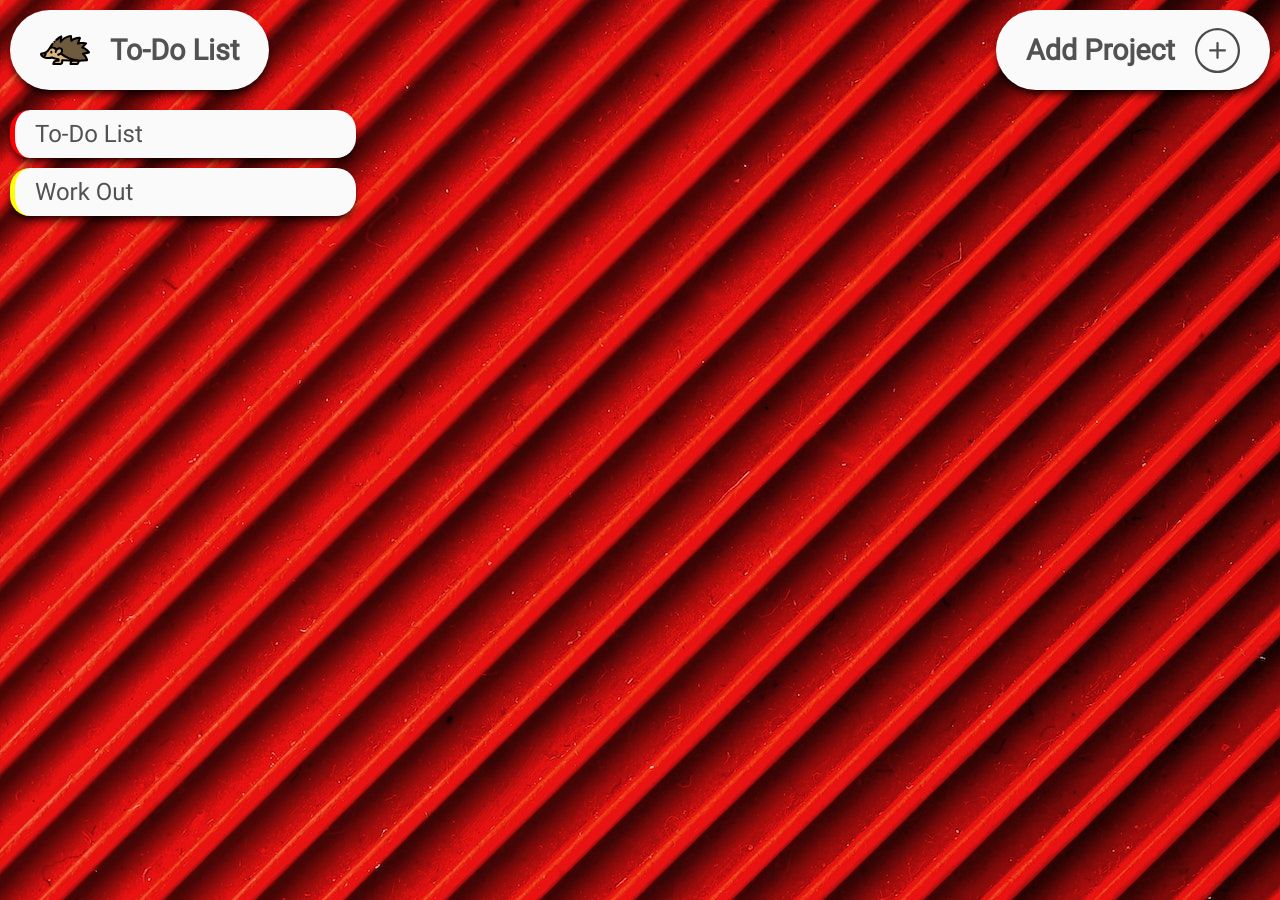
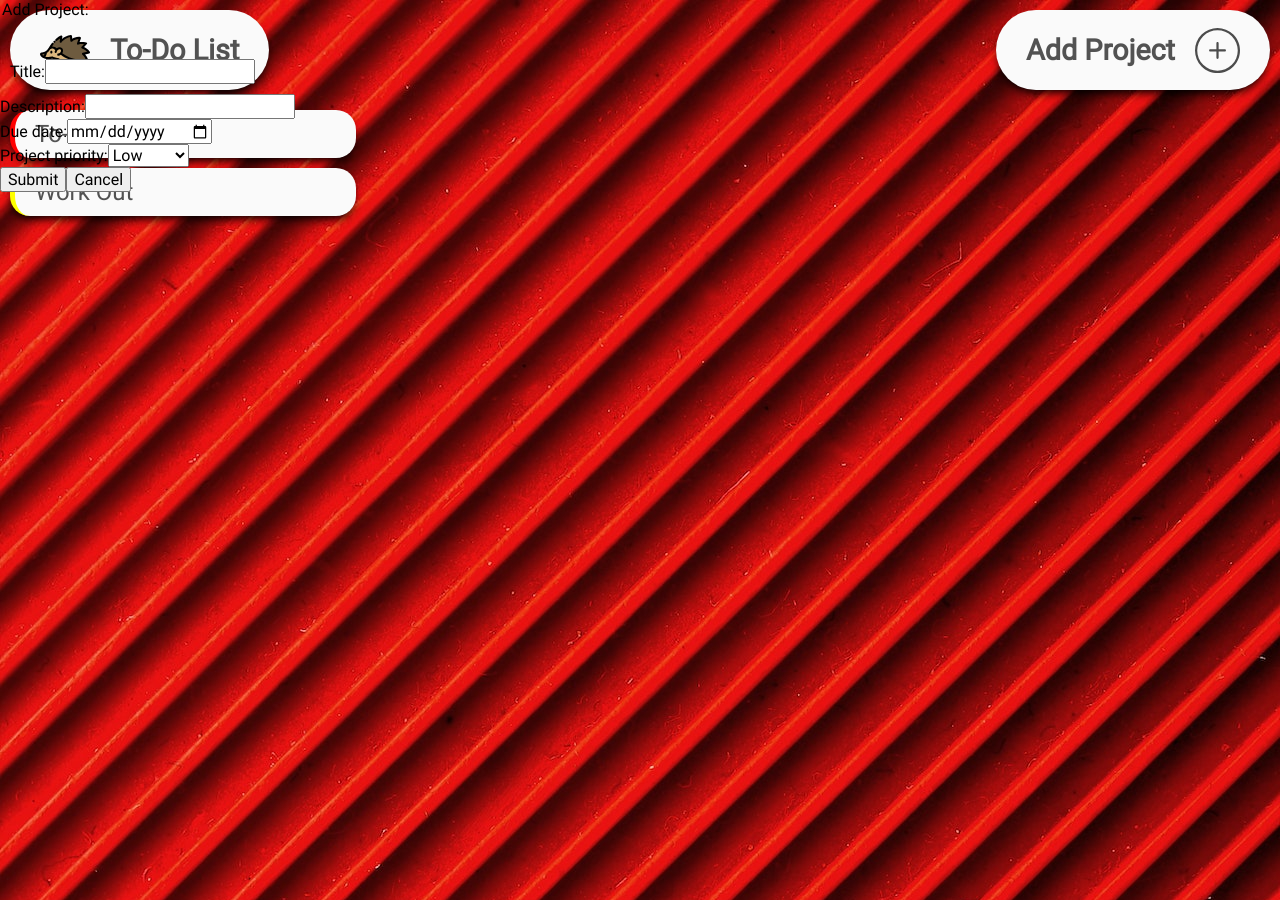
Before and after one commit to Duesenberg/todo-list, a website built with webpack: page dist/index.html in a window 1280 px wide. Both pictures are taken after a click on the button "Add Project". Built offline with nearby package versions, Linux system fonts and the light colour scheme.

Commit message:
Add option to create new project
Added an option to create new projects.
Still need to add style to this form and the previous one (for the
checklist), and to add code to prevent multiple forms from stacking.

```diff
--- a/package.json
+++ b/package.json
@@ -23,5 +23,8 @@
     "style-loader": "^3.3.1",
     "webpack": "^5.75.0",
     "webpack-cli": "^5.0.0"
+  },
+  "dependencies": {
+    "date-fns": "^2.29.3"
   }
 }
--- a/src/index.js
+++ b/src/index.js
@@ -1,8 +1,8 @@
 //need to:
-//add checkboxes for the list items in the project checklist
-//add functionalith to change priority of project via project window
+//prevent multiple forms from stacking
 
 import './style.css';
+import {format, parseISO} from 'date-fns';
 
 const toDoList = [
   {
@@ -305,6 +305,7 @@
   const submitButton = document.createElement('button');
   const cancelButton = document.createElement('button');
 
+  //form
   form.classList.add('checklist-form');
   form.setAttribute('action', '');
   form.setAttribute('method', '');
@@ -314,6 +315,7 @@
   legend.textContent = 'Add Task:';
   form.appendChild(legend);
 
+  //task
   taskContainer.classList.add('task-container');
   form.appendChild(taskContainer);
 
@@ -328,6 +330,7 @@
     checkListItemText.setAttribute('required', '');
     taskContainer.appendChild(checkListItemText);
 
+  //checked
   checkBoxContainer.classList.add('checkbox-container');
   form.appendChild(checkBoxContainer);
 
@@ -342,6 +345,7 @@
     checkBox.setAttribute('required', '');
     checkBoxContainer.appendChild(checkBox);
 
+  //submit
   submitButton.classList.add('submit-task');
   submitButton.textContent = "Submit";
   form.appendChild(submitButton);
@@ -352,6 +356,7 @@
     form.remove();
   })
 
+  //cancel
   cancelButton.classList.add('cancel-task');
   cancelButton.textContent = "Cancel";
   form.appendChild(cancelButton);
@@ -360,12 +365,149 @@
   })
 }
 
+const bringUpProjectPopup = () => {
+  const projectContainer = document.querySelector('.project-container');
+  const form = document.createElement('form');
+  const legend = document.createElement('legend');
+  const titleContainer = document.createElement('div');
+  const titleText = document.createElement('input');
+  const titleLabel = document.createElement('label');
+  const descriptionContainer = document.createElement('div');
+  const descriptionText = document.createElement('input');
+  const descriptionLabel = document.createElement('label');
+  const dueDateContainer = document.createElement('div');
+  const dueDateText = document.createElement('input');
+  const dueDateLabel = document.createElement('label');
+  const priorityContainer = document.createElement('div');
+  const priorityText = document.createElement('select');
+  const priorityLabel = document.createElement('label');
+  const option1 = document.createElement('option');
+  const option2 = document.createElement('option');
+  const option3 = document.createElement('option');
+  const submitButton = document.createElement('button');
+  const cancelButton = document.createElement('button');
+
+  form.classList.add('project-form');
+  form.setAttribute('action', '');
+  form.setAttribute('method', '');
+  projectContainer.appendChild(form);
+
+  legend.classList.add('legend');
+  legend.textContent = 'Add Project:';
+  form.appendChild(legend);
+
+  //title
+  titleContainer.classList.add('title-container');
+  form.appendChild(titleContainer);
+
+    titleLabel.setAttribute('for', 'title');
+    titleLabel.textContent = "Title:"
+    titleContainer.appendChild(titleLabel);
+
+    titleText.setAttribute('type', 'text');
+    titleText.setAttribute('name', 'title');
+    titleText.setAttribute('id', 'title');
+    titleText.setAttribute('title', 'Enter title here');
+    titleText.setAttribute('required', '');
+    titleContainer.appendChild(titleText);
+
+  //description
+  descriptionContainer.classList.add('description-container');
+  form.appendChild(descriptionContainer);
+
+    descriptionLabel.setAttribute('for', 'description');
+    descriptionLabel.textContent = "Description:"
+    descriptionContainer.appendChild(descriptionLabel);
+
+    descriptionText.setAttribute('type', 'text');
+    descriptionText.setAttribute('name', 'description');
+    descriptionText.setAttribute('id', 'description');
+    descriptionText.setAttribute('title', 'Enter project description here');
+    descriptionText.setAttribute('required', '');
+    descriptionContainer.appendChild(descriptionText);
+
+  //due date
+  dueDateContainer.classList.add('duedate-container');
+  form.appendChild(dueDateContainer);
+
+    dueDateLabel.setAttribute('for', 'date');
+    dueDateLabel.textContent = "Due date:"
+    dueDateContainer.appendChild(dueDateLabel);
+
+    dueDateText.setAttribute('type', 'date');
+    dueDateText.setAttribute('name', 'date');
+    dueDateText.setAttribute('id', 'date');
+    dueDateText.setAttribute('title', 'Enter due date');
+    dueDateText.setAttribute('required', '');
+    dueDateContainer.appendChild(dueDateText);
+
+    //priority
+    priorityContainer.classList.add('priority-container');
+    form.appendChild(priorityContainer);
+
+      priorityLabel.setAttribute('for', 'priority');
+      priorityLabel.textContent = "Project priority:"
+      priorityContainer.appendChild(priorityLabel);
+
+      priorityText.setAttribute('name', 'priority');
+      priorityText.setAttribute('id', 'priority');
+      priorityText.setAttribute('title', 'Select priority');
+      priorityText.setAttribute('required', '');
+      priorityContainer.appendChild(priorityText);
+
+      //options
+      option1.value = 'Low';
+      option1.textContent = 'Low';
+      priorityText.appendChild(option1);
+
+      option2.value = 'Medium';
+      option2.textContent = 'Medium';
+      priorityText.appendChild(option2);
+
+      option3.value = 'High';
+      option3.textContent = 'High';
+      priorityText.appendChild(option3);
+
+
+  //submit
+  submitButton.classList.add('submit-project');
+  submitButton.textContent = "Submit";
+  form.appendChild(submitButton);
+  submitButton.addEventListener('click', () => {
+    const project = projectFactory(titleText.value, descriptionText.value, dueDateText.value, priorityText.value);
+    toDoList.push(project);
+    generateSidebarContent();
+    form.remove();
+  })
+
+  //cancel
+  cancelButton.classList.add('cancel-project');
+  cancelButton.textContent = "Cancel";
+  form.appendChild(cancelButton);
+  cancelButton.addEventListener('click', () => {
+    form.remove();
+  })
+
+}
+
 //factory for creating checklist item
 const checkListItemFactory = (task, done) => {
   let checked;
-  (done) ? checked = true : checked = false;
+  (done.checked) ? checked = true : checked = false;
   return {task, checked};
+}
+
+//factory for project
+const projectFactory = (title, description, dueDate, priority) => {
+  let checkList = [];
+  dueDate = format(parseISO(dueDate), 'MMM dd, yyyy');
+  return {title, description, checkList, dueDate, priority};
 }
 
 sideBar();
 mainArea();
+//event listener for add project button
+const addProject = document.querySelector('.add-project');
+addProject.addEventListener('click', () => {
+  bringUpProjectPopup();
+})
--- a/src/style.css
+++ b/src/style.css
@@ -311,3 +311,11 @@
   left: 0;
   top: 0;
 }
+
+/* project form popup */
+
+.project-form {
+  position: fixed;
+  left: 0;
+  top: 0;
+}
```
Also changed, not shown: dist/bundle.js, 1 other file.
